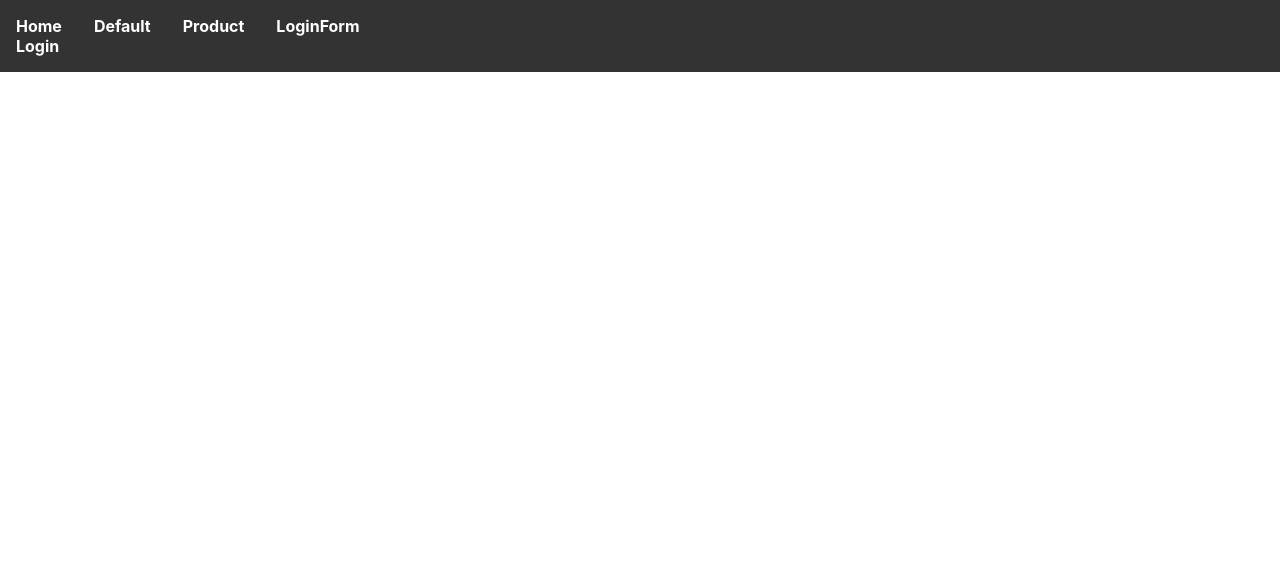
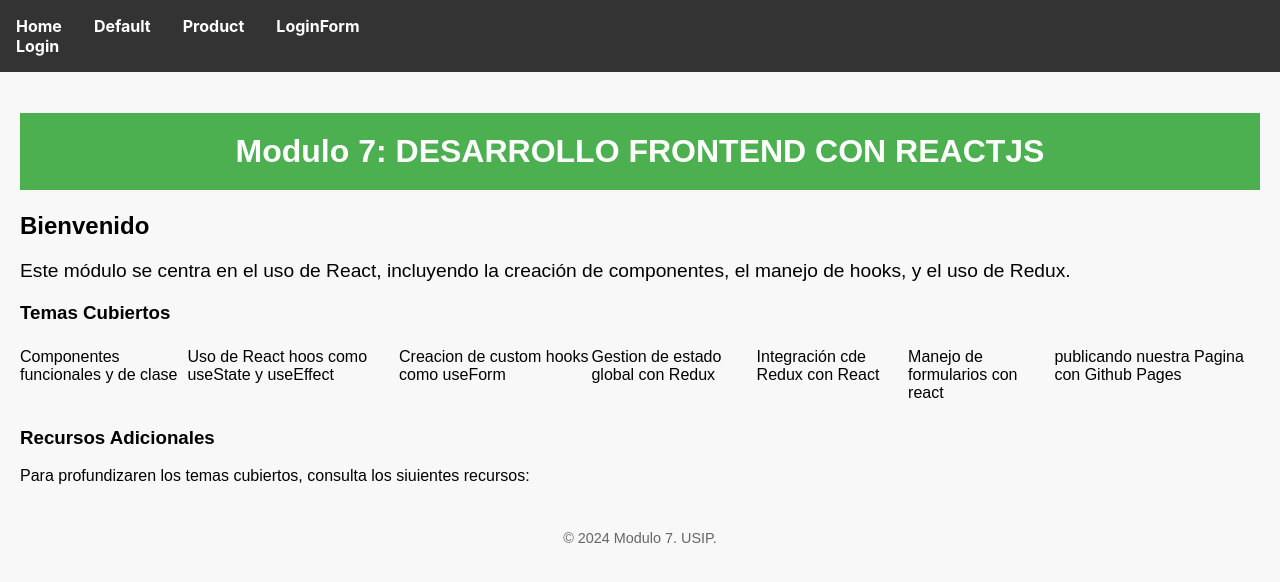
Before and after one commit to GracielaCy/desarrollo-frontend-rea, a React (Create React App) app: page / in a window 1280 px wide. Shown: the top 582 px of the page. Built offline with nearby package versions, Linux system fonts and the light colour scheme.

Commit message:
ejercicio6

```diff
--- a/src/App.css
+++ b/src/App.css
@@ -166,3 +166,43 @@ form div input {
 span {
   color: #f9f9f9;
 }
+
+
+
+/* lading page */
+.landing-page {
+  padding: 20px;
+  font-family: Arial, sans-serif;
+  background-color: #f8f8f8;
+}
+
+.landing-page h1 {
+  background-color: #4CAF50;
+  color: white;
+  padding: 20px;
+  text-align: center;
+}
+
+.welcome-section, .topics-covered, .additional-resources {
+  margin: 20px 0;
+}
+
+.welcome-section p {
+  font-size: 1.2em;
+}
+
+.topics-covered ul {
+  list-style-type: none;
+  padding: 0;
+}
+
+.topics-covered li {
+  margin: 5px 0;
+}
+.landing-footer {
+  text-align: center;
+  padding: 10px;
+  margin-top: 20px;
+  font-size: 0.9em;
+  color: #666;
+}
--- a/src/router/router.js
+++ b/src/router/router.js
@@ -3,7 +3,7 @@ import { createBrowserRouter } from 'react-router-dom';
 import Default from "../screens/Default";
 import Product from "../screens/Product";
 import LoginForm from "../screens/Forms/LoginForm";
-
+import LadingPage from "../screens/LadingPage/LadingPage";
 import App from "../App";
 
 const basename = process.env.NODE_ENV === 'production' ? '/desarrollo-frontend-rea' : '/';
@@ -15,6 +15,10 @@ const routes = createBrowserRouter([
         path: '/',
         element: <App />,
         children: [
+            {
+                path: '/',
+                element: <LadingPage />,
+            },
             {
                 path: '/default',
                 element: <Default />,
--- /dev/null
+++ b/src/screens/LadingPage/LadingPage.jsx
@@ -0,0 +1,39 @@
+import React from 'react';
+
+const LandingPage = () => {
+    return (
+        <div className="landing-page">
+            <h1>Modulo 7: DESARROLLO FRONTEND CON REACTJS</h1>
+            <section className="welcome-section">
+                <h2>Bienvenido</h2>
+                <p>
+                    Este módulo se centra en el uso de React, incluyendo la creación de componentes, el manejo de hooks, y el uso de Redux.
+                </p>
+            </section>
+            <section className="topics-covered">
+                <h3>Temas Cubiertos</h3>
+                <ul>
+                    <li>Componentes funcionales y de clase</li>
+                    <li>Uso de React hoos como useState y useEffect</li>
+                    <li>Creacion de custom hooks como useForm</li>
+                    <li>Gestion de estado global con Redux</li>
+                    <li>Integración cde Redux con React</li>
+                    <li>Manejo de formularios con react</li>
+                    <li>publicando nuestra Pagina con Github Pages</li>
+
+                </ul>
+            </section>
+            <section className="additional-resources">
+                <h3>Recursos Adicionales</h3>
+                <p>
+                    Para profundizaren los temas cubiertos, consulta los siuientes recursos:
+                </p>
+            </section>
+            <footer className="landing-footer">
+                <p>© 2024 Modulo 7. USIP.</p>
+            </footer>
+        </div>
+    );
+};
+
+export default LandingPage;
```
